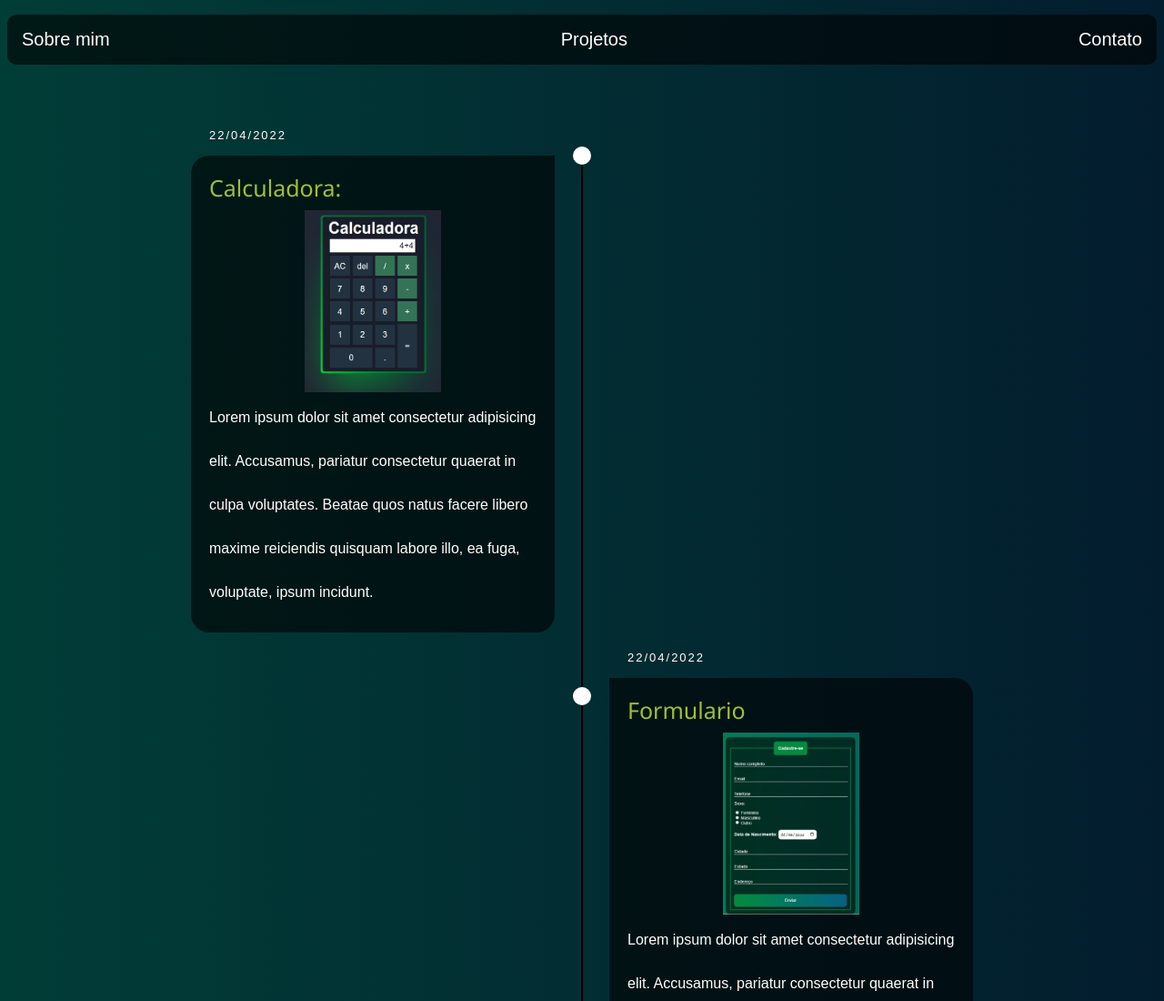
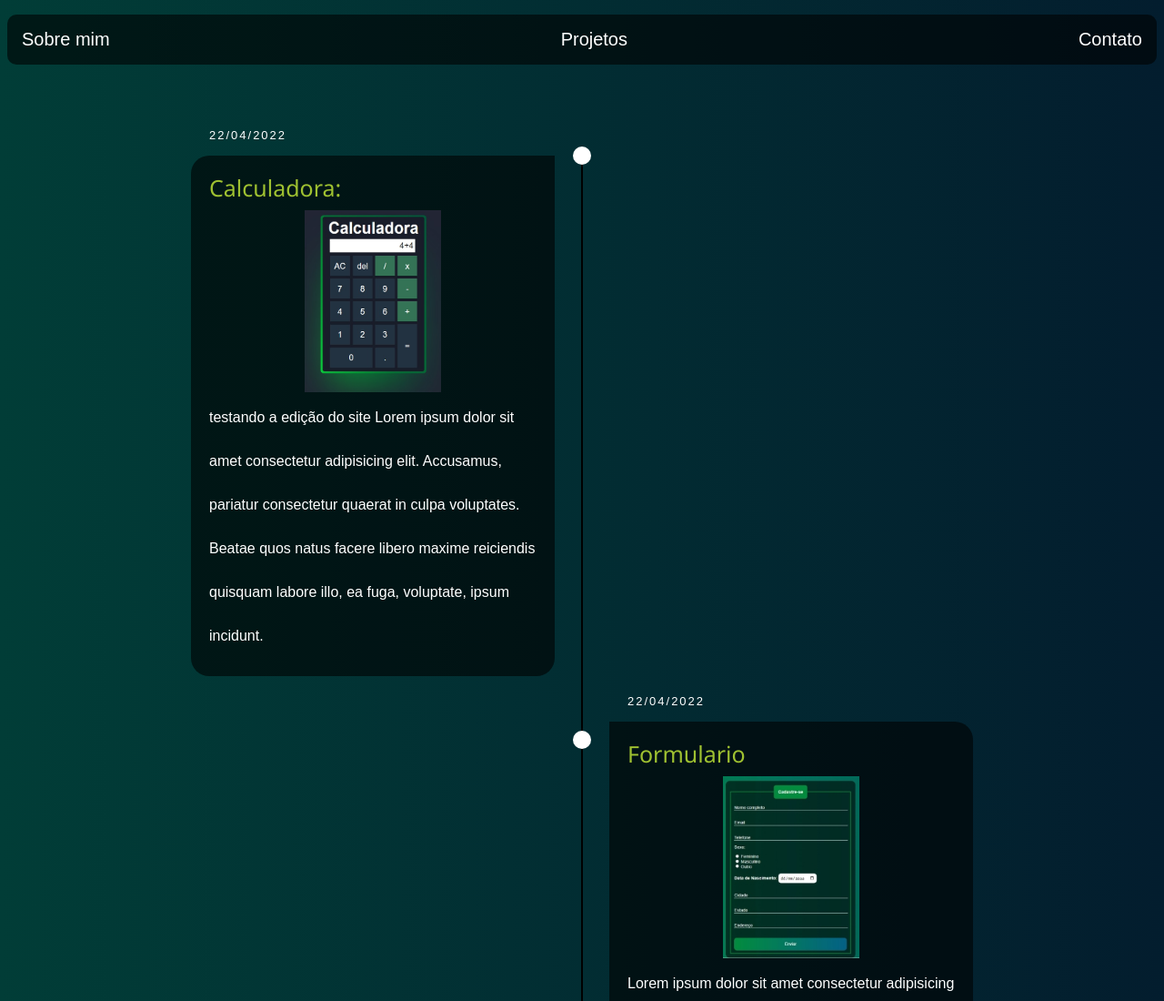
Before and after one commit to Rafael-Damasceno/Portf-lio, a plain HTML site: page projetos.html in a window 1280 px wide. Shown: the top 1100 px of the page at 91% size. Drawn offline with Linux system fonts and the light colour scheme.

Commit message:
feat: teste da edição

```diff
--- a/projetos.html
+++ b/projetos.html
@@ -26,6 +26,7 @@
                     <div class="campo">
                     <img src="img/calculadora.jpeg" alt="calculadora"></div>
                     <p>
+                        testando a edição do site
                         Lorem ipsum dolor sit amet consectetur adipisicing elit. Accusamus, pariatur consectetur quaerat in culpa voluptates. Beatae quos natus facere libero maxime reiciendis quisquam labore illo, ea fuga, voluptate, ipsum incidunt.
                     </p>
                 </div>
```
